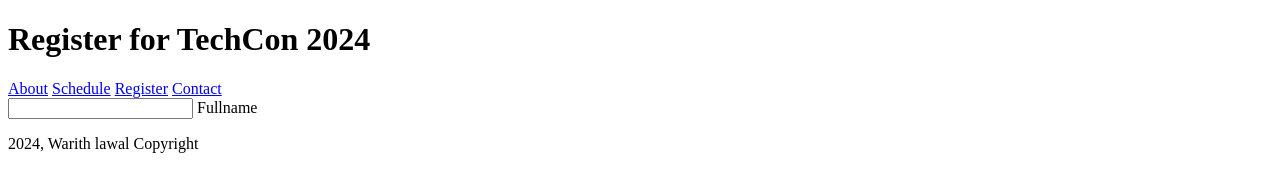
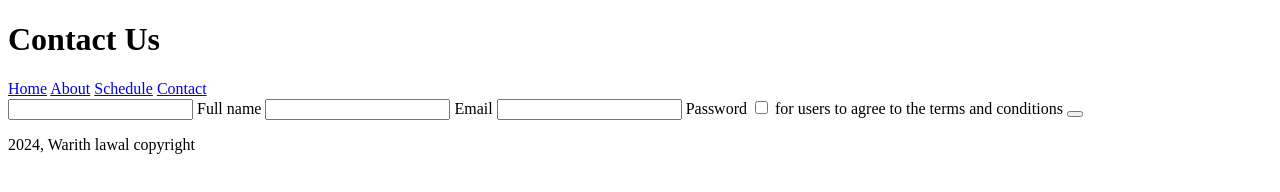
Before and after one commit to Warithlawal/TechCon_HTML, a plain HTML site: page techcon_website/register.html in a window 1280 px wide. Drawn offline with Linux system fonts and the light colour scheme.

Commit message:
Add files via upload

```diff
--- a/techcon_website/register.html
+++ b/techcon_website/register.html
@@ -7,24 +7,31 @@
 </head>
 <body>
 	<header>
-		<h1>Register for TechCon 2024</h1>
+		<h1>Contact Us</h1>
 	</header>
 
 	<nav>
+		<a href="index.html">Home</a>
 		<a href="about.html">About</a>
 		<a href="schedule.html">Schedule</a>
-		<a href="register.html">Register</a>
 		<a href="contact.html">Contact</a>
 	</nav>
 
 	<main>
 		<form>
 			<input type="text" name="">
-			<label for="fullname">Fullname</label>
+			<label for="fullname">Full name</label>
+			<input type="email" name="">
+			<label for="email">Email</label>
+			<input type="password" name="">
+			<label for="password">Password</label>
+			<input type="checkbox" name="">
+			<label> for users to agree to the terms and conditions</label>
+			<button type="submit"></button>
 		</form>
 	</main>
 </body>
 	<footer>
-		<p>2024, Warith lawal Copyright</p>
+		<p>2024, Warith lawal copyright</p>
 	</footer>
 </html>
```
